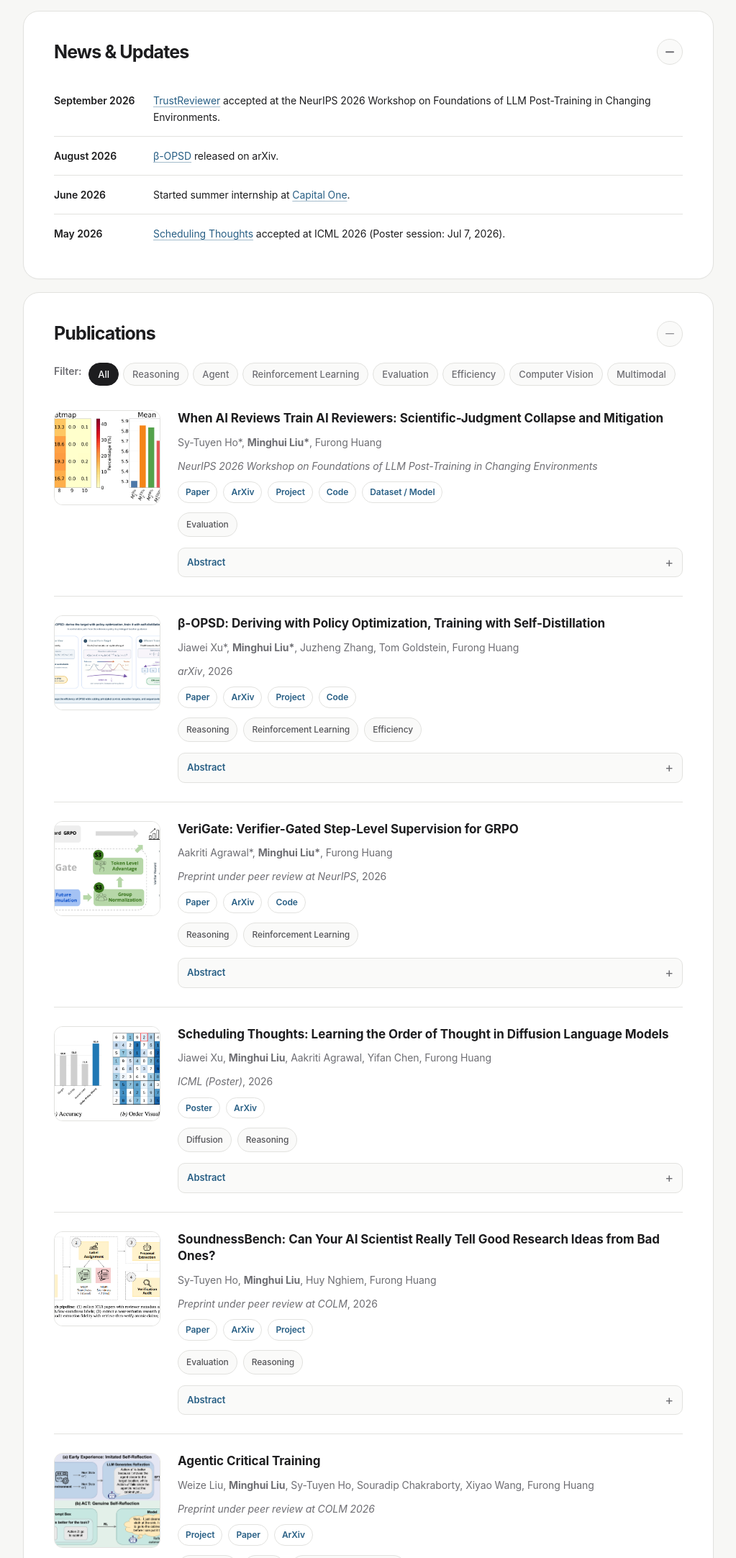
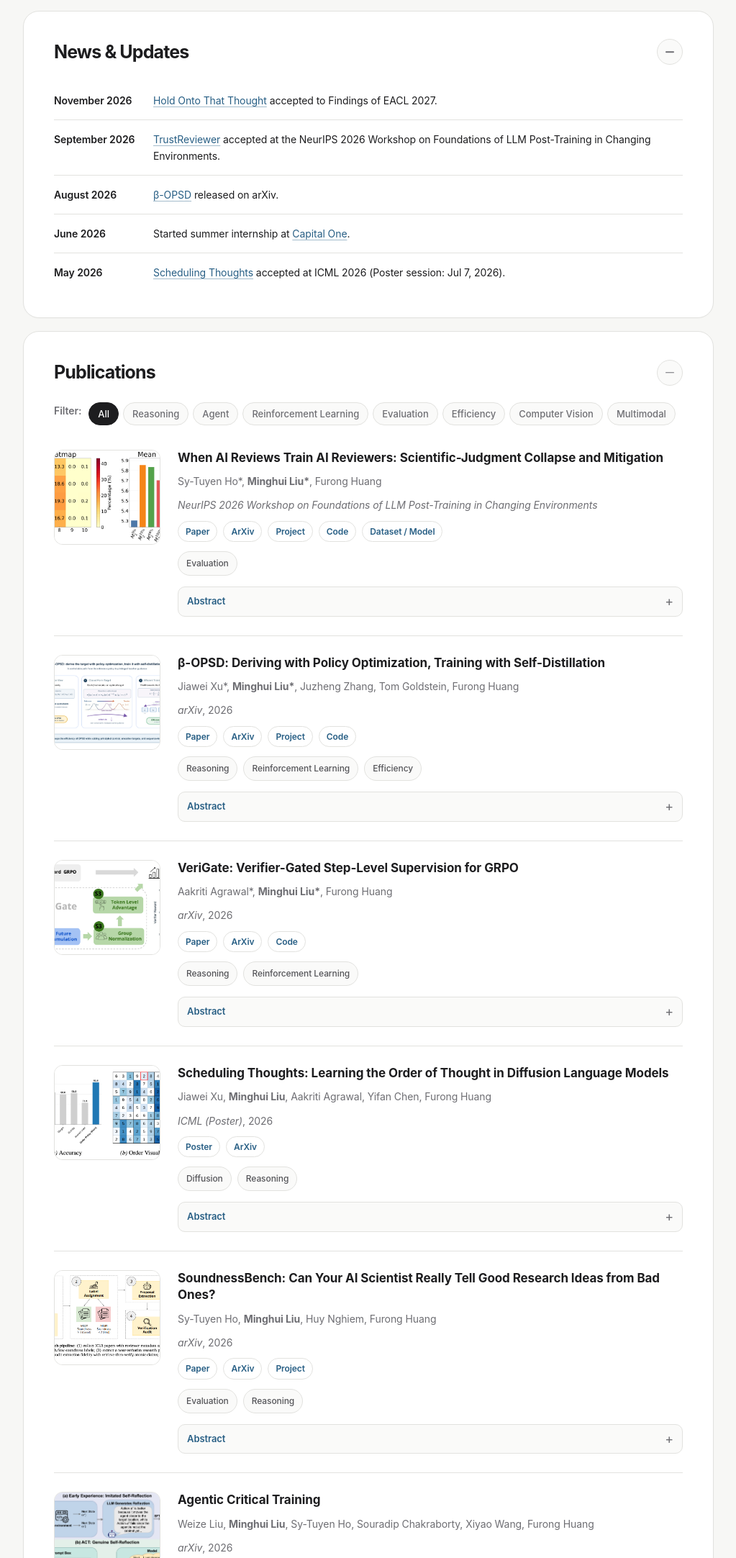
Before and after one commit to minghui-liu/minghui-liu.github.io, a plain HTML site: page index.html in a window 1280 px wide. Shown: the part 1020-3185 px from the top of the page at 72% size, without its empty margins (128-1151 px from the left). Drawn offline with Linux system fonts and the light colour scheme.

Commit message:
Update publication venues and November 2026 news

```diff
--- a/index.html
+++ b/index.html
@@ -90,6 +90,10 @@
       </div>
       <ul class="timeline" data-section="news">
         <li>
+          <span class="timeline__date">November 2026</span>
+          <span class="timeline__text"><a href="https://arxiv.org/abs/2512.12008">Hold Onto That Thought</a> accepted to Findings of EACL 2027.</span>
+        </li>
+        <li>
           <span class="timeline__date">September 2026</span>
           <span class="timeline__text"><a href="https://arxiv.org/abs/2609.20942">TrustReviewer</a> accepted at the NeurIPS 2026 Workshop on Foundations of LLM Post-Training in Changing Environments.</span>
         </li>
@@ -177,7 +181,7 @@
           <div class="pub-body">
             <p class="pub-title">VeriGate: Verifier-Gated Step-Level Supervision for GRPO</p>
             <p class="pub-meta">Aakriti Agrawal*, <strong>Minghui Liu*</strong>, Furong Huang</p>
-            <p class="pub-meta"><em>Preprint under peer review at NeurIPS</em>, 2026</p>
+            <p class="pub-meta"><em>arXiv</em>, 2026</p>
             <div class="pub-links">
               <a href="https://arxiv.org/pdf/2605.30451">Paper</a>
               <a href="https://arxiv.org/abs/2605.30451">ArXiv</a>
@@ -218,7 +222,7 @@
           <div class="pub-body">
             <p class="pub-title">SoundnessBench: Can Your AI Scientist Really Tell Good Research Ideas from Bad Ones?</p>
             <p class="pub-meta">Sy-Tuyen Ho, <strong>Minghui Liu</strong>, Huy Nghiem, Furong Huang</p>
-            <p class="pub-meta"><em>Preprint under peer review at COLM</em>, 2026</p>
+            <p class="pub-meta"><em>arXiv</em>, 2026</p>
             <div class="pub-links">
               <a href="https://arxiv.org/pdf/2605.30329">Paper</a>
               <a href="https://arxiv.org/abs/2605.30329">ArXiv</a>
@@ -239,7 +243,7 @@
           <div class="pub-body">
               <p class="pub-title">Agentic Critical Training</p>
               <p class="pub-meta">Weize Liu, <strong>Minghui Liu</strong>, Sy-Tuyen Ho, Souradip Chakraborty, Xiyao Wang, Furong Huang</p>
-              <p class="pub-meta"><em> Preprint under peer review at COLM 2026</em></p>
+              <p class="pub-meta"><em>arXiv</em>, 2026</p>
             <div class="pub-links">
               <a href="https://attention-is-all-i-need.github.io/ACT/">Project</a>
               <a href="https://arxiv.org/pdf/2603.08706">Paper</a>
@@ -303,6 +307,7 @@
           <div class="pub-body">
             <p class="pub-title">Hold Onto That Thought: Assessing KV Cache Compression On Reasoning</p>
             <p class="pub-meta"><strong>Minghui Liu</strong>, Tahseen Rabbani, Aadi Palnitkar, Kyle Rui Sang, Hyunwoo Jae, Dixi Yao, Shayan Shabihi, Fuheng Zhao, Tian Li, Ce Zhang, Kunpeng Zhang, Furong Huang</p>
+            <p class="pub-meta"><em>Findings of EACL</em>, 2027</p>
             <p class="pub-meta"><em>NeurIPS Efficient Reasoning Workshop</em>, 2025</p>
             <div class="pub-links">
               <span class="link-wrapper" data-tooltip="To be released soon">
@@ -437,7 +442,7 @@
   </main>
 
   <footer class="site-footer">
-    <p>&copy; <span id="year"></span> Minghui Liu · Last updated Oct 2026</p>
+    <p>&copy; <span id="year"></span> Minghui Liu · Last updated Nov 2026</p>
   </footer>
 
   <script src="script.js"></script>
```
